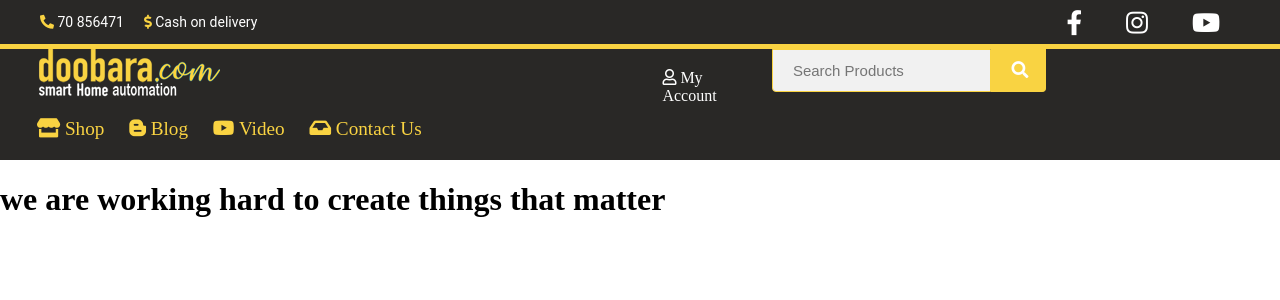
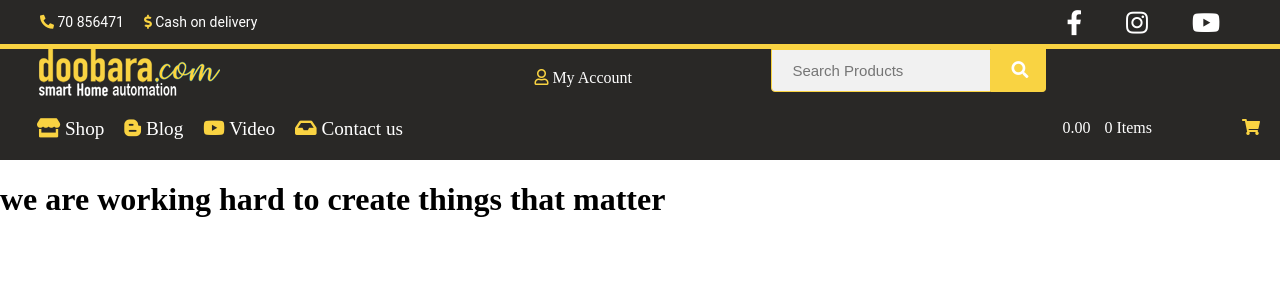
Before and after one commit to youdass101/doobara, a Django app: page / in a window 1280 px wide. Shown: the top 300 px of the page. Run offline with Django 3.2, Linux system fonts and the light colour scheme.

Commit message:
desk navigation

```diff
--- a/doobarashop/static/doobarashop/style.css
+++ b/doobarashop/static/doobarashop/style.css
@@ -9,7 +9,7 @@ html, body {
   max-height: 45px;
 }
 
-.fas, .fa-phone-alt {
+.fas, .fa-phone-alt, .far, .fa-user {
   color: #F9D342;
 }
 
@@ -90,7 +90,7 @@ nav {
 
 .search-box {
   float: right;
-  width: 30%;
+  width: 40%;
 }
 
 form.search-site input[type=text] {
@@ -119,6 +119,7 @@ form.search-site button {
 
 .myAccount {
   padding-top: 20px;
+  width: 50%;
 }
 
 * {
@@ -142,4 +143,32 @@ form.search-site button {
   text-decoration: none;
   padding-right: 20px;
 }
+
+.navigationMenuName {
+  color: white;
+}
+
+.cart {
+  float: right;
+  width: 17%;
+  color: white;
+}
+
+.navigation, .cart {
+  display: -webkit-inline-box;
+  display: -ms-inline-flexbox;
+  display: inline-flex;
+  padding-right: 0px;
+}
+
+.cartIcon {
+  float: right;
+}
+
+.cartUrl {
+  text-decoration: none;
+  color: white;
+  padding-right: 40px;
+  padding-left: 10px;
+}
 /*# sourceMappingURL=style.css.map */
--- a/doobarashop/static/doobarashop/style.scss
+++ b/doobarashop/static/doobarashop/style.scss
@@ -5,7 +5,9 @@ $identity-color: #F9D342;
 // page style in general
 html, body {
     margin: 0px; padding: 0px;
+
 }
+
  /* the fist header top bar that contain phone and social media links */
 .top-bar {
     background-color: $back-color;
@@ -14,7 +16,7 @@ html, body {
 
 // phone and cash on delivery left widget
 // phone icon color in top left bar
-.fas, .fa-phone-alt {
+.fas, .fa-phone-alt, .far ,.fa-user{
     color: $identity-color;
 }
 
@@ -98,7 +100,7 @@ nav {
  // search box section style default
 .search-box {
     float: right;
-    width: 30%;
+    width: 40%;
 }
 
 // search box form input style
@@ -129,6 +131,8 @@ form.search-site input[type=text] {
 
 .myAccount {
     padding-top: 20px;
+    width: 50%;
+    // padding-right: 10px;
 }
 
   // It helps form input seach and button icon to align for some reason
@@ -152,3 +156,29 @@ form.search-site input[type=text] {
     text-decoration: none;
     padding-right: 20px;
 }
+
+.navigationMenuName {
+    color: white;
+}
+
+.cart {
+    float: right;
+    width: 17%;
+    color: white;
+}
+
+.navigation, .cart {
+    display: inline-flex;
+    padding-right: 0px;
+}
+
+.cartIcon {
+    float: right;
+}
+
+.cartUrl {
+    text-decoration: none;
+    color: white;
+    padding-right: 40px;
+    padding-left: 10px;
+}
--- a/doobarashop/templates/doobarashop/layout.html
+++ b/doobarashop/templates/doobarashop/layout.html
@@ -55,15 +55,15 @@
             <!-- 3d left buttom section of navigatio bar contain navigation menu links -->
             <div class="navigation-bar">
                 <div class="navigation">
-                    <a href="#"><i class="fas fa-store"></i> Shop</a>
-                    <a href="#"><i class="fab fa-blogger-b"></i> Blog</a>
-                    <a href="#"><i class="fab fa-youtube"></i> Video</a>
-                    <a href="#"><i class="fas fa-inbox"></i> Contact Us</a>
+                    <a href="#"><i class="fas fa-store"></i><span class="navigationMenuName"> Shop</span></a>
+                    <a href="#"><i class="fab fa-blogger-b"></i><span class="navigationMenuName"> Blog</span></a>
+                    <a href="#"><i class="fab fa-youtube"></i><span class="navigationMenuName"> Video</span></a>
+                    <a href="#"><i class="fas fa-inbox"></i><span class="navigationMenuName"> Contact us</span></a>
 
                 </div>
                 <!-- final right buttom section of navigation bar contain cart and totla url -->
                 <div class="cart">
-
+                    <p ><span class="homeTotal">0.00  <a href="#" class="cartUrl"> 0 Items</span><span class="cartIcon"><i class="fas fa-shopping-cart"></i></a></span></p>
                 </div>
 
             </div>
```
Also changed, not shown: 1 other file. Lines whose indentation alone changed are shown as unchanged.
